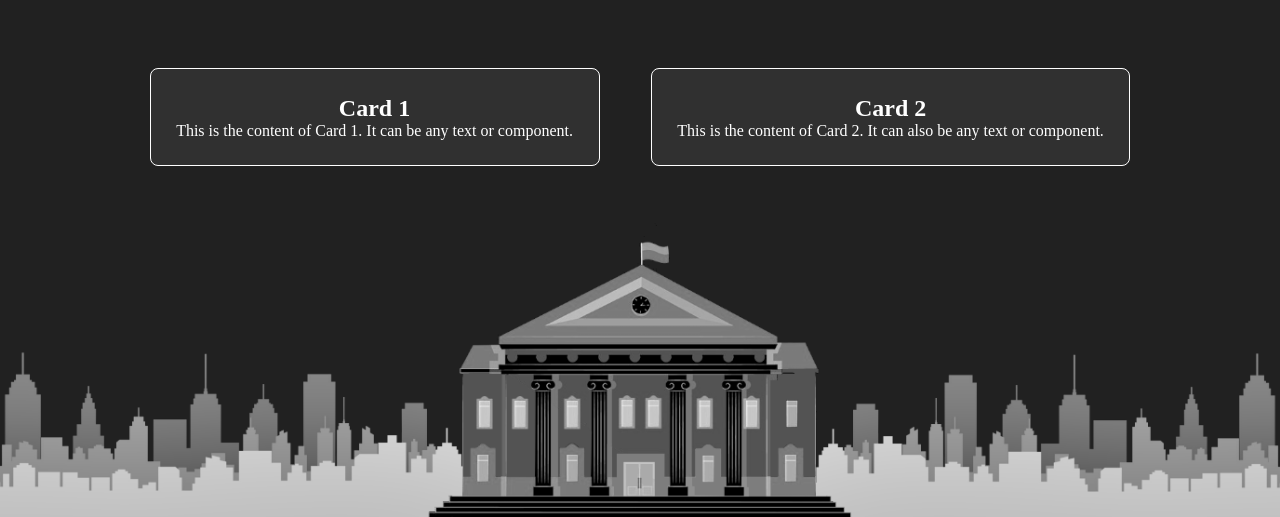
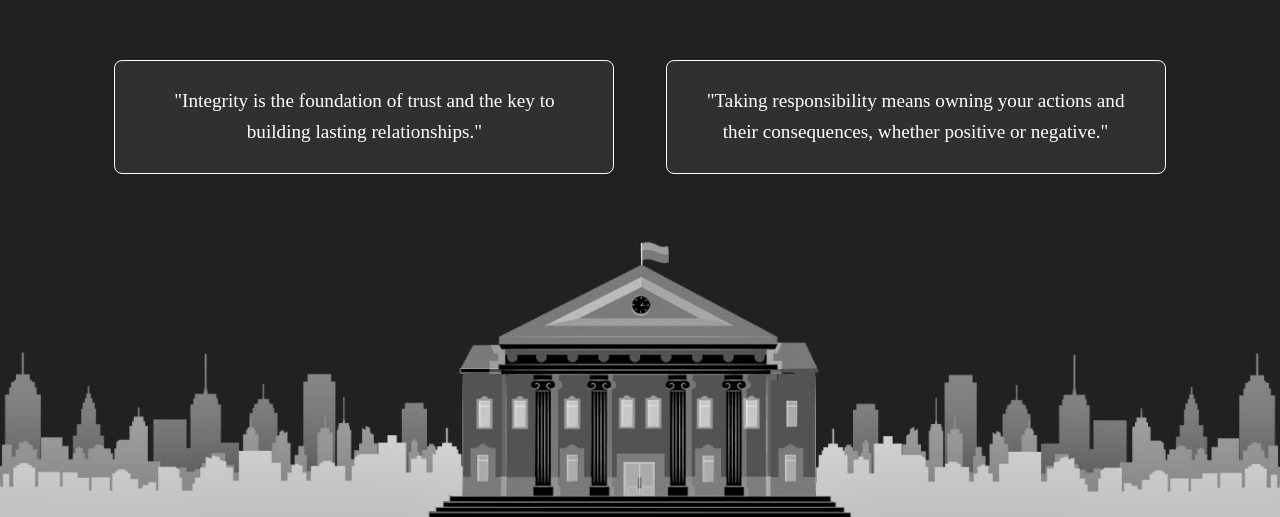
Before and after one commit to thebadsektor/tc3202-3b-3, a React (Vite) app: page / in a window 1280 px wide. Shown: the part 283-800 px from the top of the page. Built offline with nearby package versions, Linux system fonts and the light colour scheme.

Commit message:
add function

```diff
--- a/package.json
+++ b/package.json
@@ -10,6 +10,7 @@
     "preview": "vite preview"
   },
   "dependencies": {
+    "axios": "^1.8.4",
     "react": "^19.0.0",
     "react-dom": "^19.0.0",
     "react-icons": "^5.5.0"
--- a/src/App.jsx
+++ b/src/App.jsx
@@ -14,6 +14,7 @@ function App() {
         <SearchResultList results={results} />
       </div>  */}
 
+
       <CardLayout />
 
     </div>
--- a/src/components/Card.jsx
+++ b/src/components/Card.jsx
@@ -1,20 +1,62 @@
-import React from 'react';
+import React, { useState } from 'react';
 import './CardLayout.css';
 
-function Card({ title, content, className }) { // Add className prop
+function Card({ title, content, className, onClick }) {
   return (
-    <div className={`card ${className}`}> {/* Apply className */}
+    <div className={`card ${className}`} onClick={onClick}>
       <h2>{title}</h2>
-      <p>{content}</p>
+      <p>"{content}"</p>
     </div>
   );
 }
 
 function CardLayout() {
+  // Array with the content statements
+  const contentArray = [
+    "Integrity is the foundation of trust and the key to building lasting relationships.",
+    "Taking responsibility means owning your actions and their consequences, whether positive or negative.",
+    "Kindness has the power to create change by uplifting others and spreading compassion.",
+    "Empathy allows us to connect with others on a deeper level, understanding their feelings and experiences.",
+    "Respect is the recognition of others' worth and the acknowledgement of their unique perspectives.",
+    "Courage is the willingness to take risks and face challenges, even when fear stands in the way.",
+    "Perseverance is the strength to continue striving toward your goals, despite obstacles and setbacks.",
+    "Honesty is the ability to speak truthfully, even when it is difficult, and build trust with others.",
+    "Being accountable means accepting responsibility for your actions and their outcomes.",
+    "Gratitude is recognizing the good in your life and being thankful for the people and experiences that enrich it."
+  ];
+
+  // State to hold the current content for both cards
+  const [card1Content, setCard1Content] = useState(contentArray[0]);
+  const [card2Content, setCard2Content] = useState(contentArray[1]);
+
+  // Function to handle random content change
+  const changeContent = () => {
+    let randomIndex1 = Math.floor(Math.random() * contentArray.length);
+    let randomIndex2 = Math.floor(Math.random() * contentArray.length);
+
+    // Ensure that the two indices are different
+    while (randomIndex1 === randomIndex2) {
+      randomIndex2 = Math.floor(Math.random() * contentArray.length);
+    }
+
+    setCard1Content(contentArray[randomIndex1]);
+    setCard2Content(contentArray[randomIndex2]);
+  };
+
   return (
     <div className="card-container">
-      <Card title="Card 1" content="This is the content of Card 1. It can be any text or component." className="card-one" />
-      <Card title="Card 2" content="This is the content of Card 2. It can also be any text or component." className="card-two" />
+      <Card
+        title=""
+        content={card1Content}
+        className="card-first"
+        onClick={changeContent}
+      />
+      <Card
+        title=""
+        content={card2Content}
+        className="card-second"
+        onClick={changeContent}
+      />
     </div>
   );
 }
--- a/src/components/CardLayout.css
+++ b/src/components/CardLayout.css
@@ -4,15 +4,16 @@
   align-items: center;
   min-height: 100vh;
   padding: 20px;
+  flex-wrap: wrap;
 }
 
 .card {
   width: fit-content;
-    max-width: 700px;
+  max-width: 500px;
   min-width: 250px;
   height: auto;
-    max-width: 700px;
-    min-width: 250px;
+  max-height: 200px;
+  overflow-y: auto;
   border: 1px solid #ffffff;
   border-radius: 8px;
   margin: 2vw;
@@ -25,20 +26,18 @@
   box-sizing: border-box;
   display: flex;
   flex-direction: column;
-    justify-content: center;
-    overflow: visible;
+  justify-content: flex-start;
+  overflow: hidden;
+  flex-shrink: 0;
 }
 
 .card:hover {
   transform: scale(1.2);
-    box-shadow: 10 4px 20px rgba(255, 0, 0, 0);
+  box-shadow: 10px 4px 20px rgba(255, 0, 0, 0);
   background-color: white;
 }
 
-  .card:hover h2 {
-    color: black;
-  }
-
+.card:hover h2,
 .card:hover p {
   color: black;
 }
@@ -49,6 +48,11 @@
   word-wrap: break-word;
 }
 
+.card p {
+  font-size: 1.2rem;
+  line-height: 1.6;
+}
+
 .card-first {
   background-color: #303030;
 }
@@ -57,14 +61,23 @@
   background-color: #303030;
 }
 
-
-  @media (max-width: 768px) {
-    .statement-cards-container {
-      flex-direction: column;
+/* Media query for devices larger than 768px (e.g., desktop) */
+@media (min-width: 769px) {
+  .card {
+    max-height: 400px;
+  }
 }
 
-    .statement-card {
+/* Media query for mobile devices (screens smaller than 768px) */
+@media (max-width: 768px) {
+  .card-container {
+    flex-direction: column;
+    align-items: center;
+  }
+
+  .card {
     width: 80vw;
     margin: 4vw 0;
+    max-height: 200px;
   }
 }
```
Also changed, not shown: 1 other file (tests, documents, lock files or other folders). Lines whose indentation alone changed are shown as unchanged.
